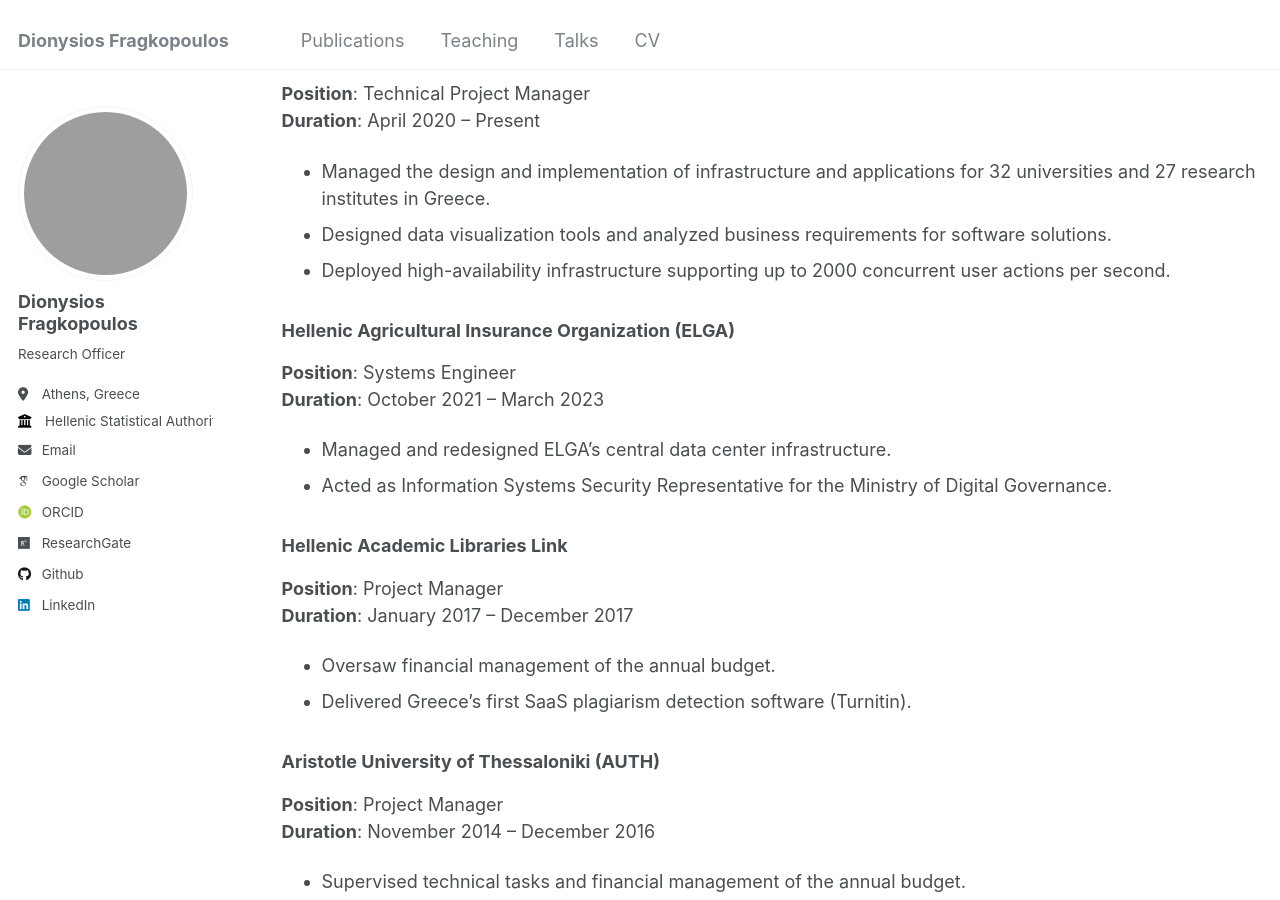
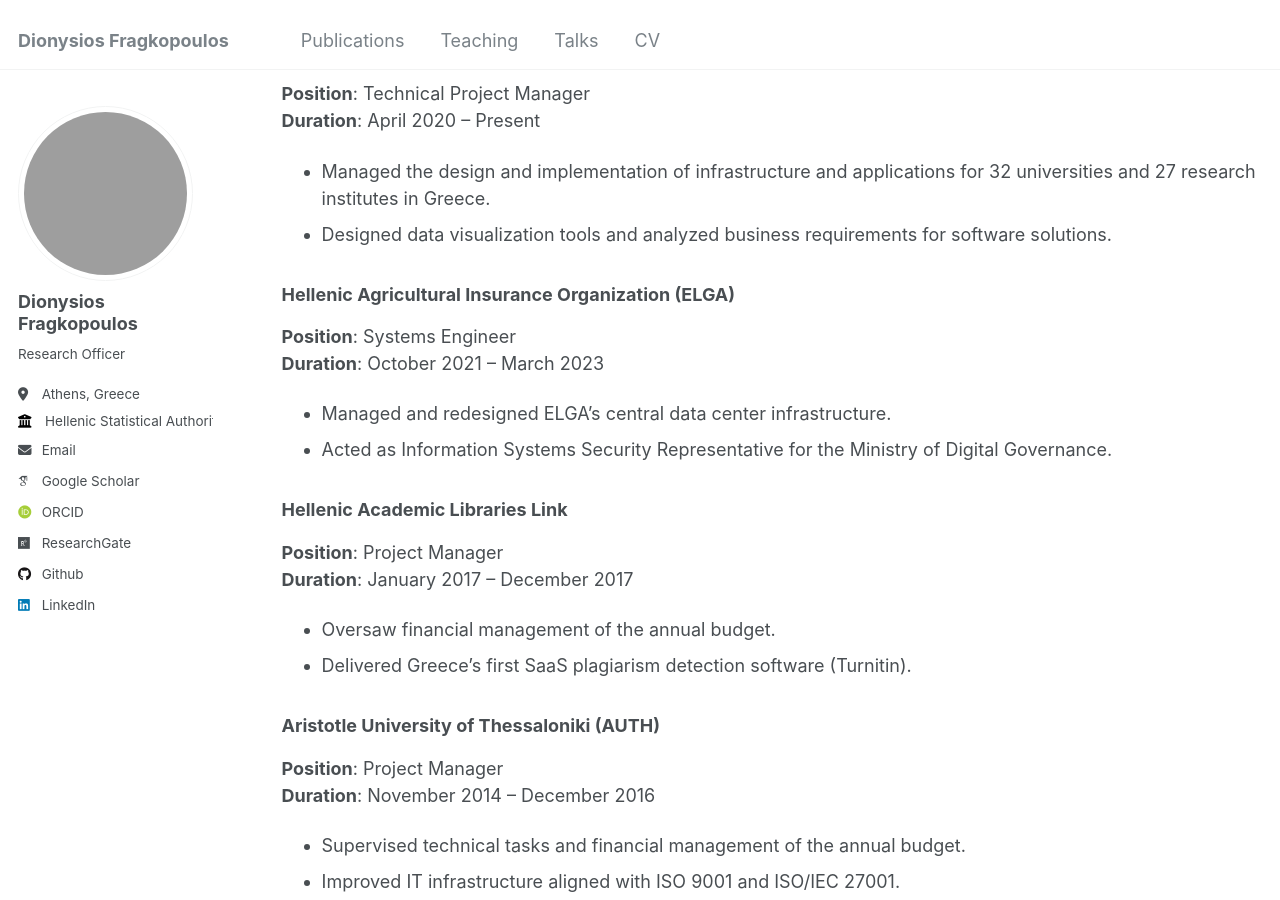
Before and after one commit to dfragos/dfragos.github.io, a Jekyll site: the page built from _pages/cv.md, in a window 1280 px wide and 900 px high, scrolled down 873 px. Built offline with Jekyll 4.4.1, drawn with Linux system fonts in a browser that asks for light colours; some web fonts are replaced; part of the change alters nothing that is shown; some of the changed text lies outside the part shown; grey boxes are pictures that could not be loaded.

Commit message:
minor cv corrections

```diff
--- a/_pages/cv.md
+++ b/_pages/cv.md
@@ -35,7 +35,6 @@ Thesis: Development of a Virtual Telecommunications Laboratory.
 **Duration**: April 2020 – Present
 - Managed the design and implementation of infrastructure and applications for 32 universities and 27 research institutes in Greece.
 - Designed data visualization tools and analyzed business requirements for software solutions.
-- Deployed high-availability infrastructure supporting up to 2000 concurrent user actions per second.
 
 ### Hellenic Agricultural Insurance Organization (ELGA)
 **Position**: Systems Engineer
@@ -98,7 +97,7 @@ Thesis: Development of a Virtual Telecommunications Laboratory.
 ## Skills
 - **IT Systems Management**: AWS, VLANs, Windows, Linux, Firewalls, Cisco, VMware.
 - **Statistical Software**: Excel, SPSS, R.
-- **Programming**: PHP, Python, Bash, SQL, JavaScript.
+- **Programming**: PHP, Python, Bash, SQL.
 
 ## Professional Memberships
 - Project Management Institute (PMI)
```
